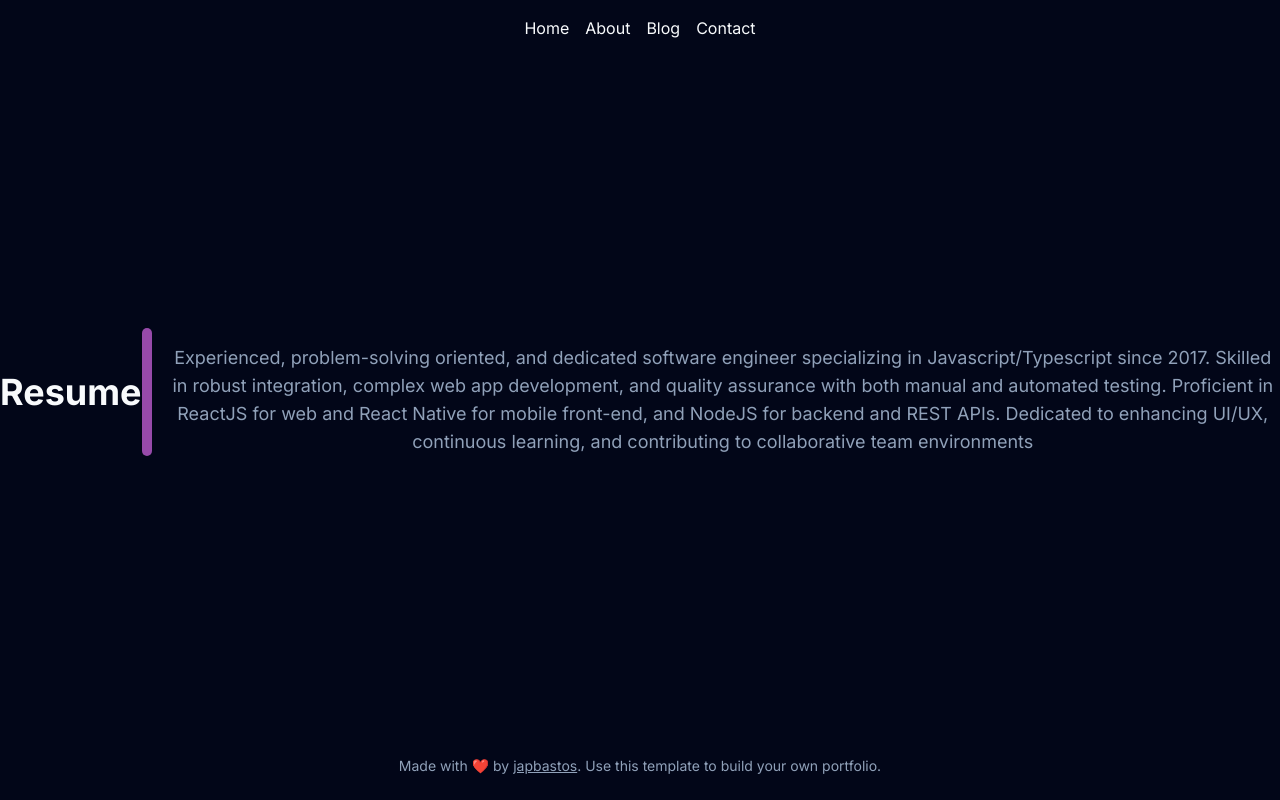
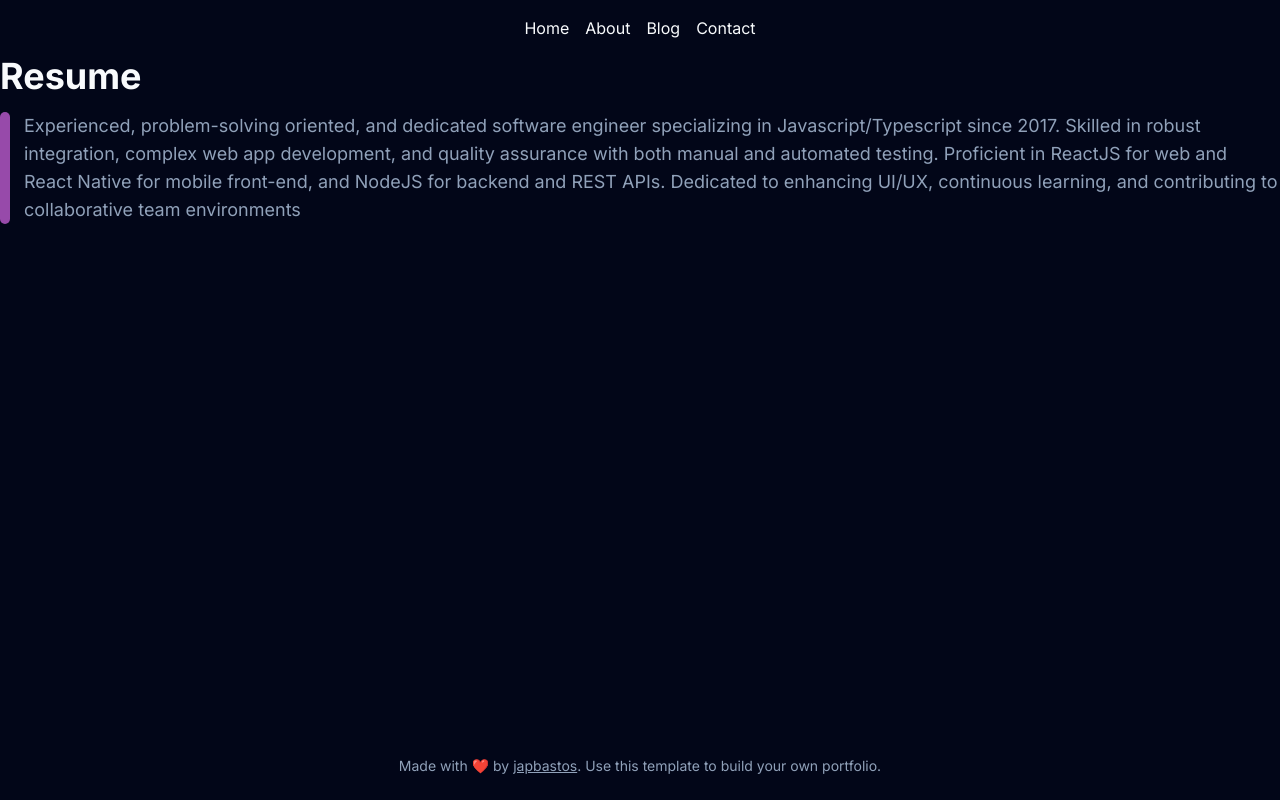
Before and after one commit to japbastos/japbastos.github.io, a Next.js app: page /about in a window 1280 px wide. Built offline with nearby package versions, Linux system fonts and the light colour scheme.

Commit message:
feat: correct page sections

```diff
--- a/src/app/about/page.tsx
+++ b/src/app/about/page.tsx
@@ -1,7 +1,7 @@
 
 export default function AboutPage() {
   return (
-    <section className="container mx-auto flex h-[calc(100vh-8rem)] items-center justify-center text-center">
+    <section className="container mx-auto h-[calc(100vh-8rem)]">
       <h1 className="text-4xl font-bold">Resume</h1>
       <div className="relative pl-6 before:content-[''] before:absolute before:left-0 before:top-0 before:h-full before:w-[10px] before:bg-[#974AAA] before:rounded-full">
       <p className="mt-4 text-lg text-muted-foreground">
--- a/src/app/blog/page.tsx
+++ b/src/app/blog/page.tsx
@@ -5,7 +5,7 @@ export default function BlogPage() {
   const allPosts = getSortedPostsData();
 
   return (
-    <section className="container mx-auto flex h-[calc(100vh-8rem)] items-center justify-center text-center">
+    <section className="container mx-auto h-[calc(100vh-8rem)]">
       <h1 className="text-4xl font-bold">Blog</h1>
       <p className="mt-4 text-lg text-muted-foreground">
         Minhas reflexões sobre tecnologia, desenvolvimento e carreira.
--- a/src/app/contact/page.tsx
+++ b/src/app/contact/page.tsx
@@ -4,7 +4,7 @@ import { Textarea } from "@/components/ui/textarea";
 
 export default function ContactPage() {
   return (
-    <section className="container mx-auto flex h-[calc(100vh-8rem)] items-center justify-center text-center">
+    <section className="container mx-auto h-[calc(100vh-8rem)]">
       <h1 className="text-4xl font-bold">Contato</h1>
       <p className="mt-4 text-lg text-muted-foreground">
         Entre em contato comigo através do formulário abaixo.
```
